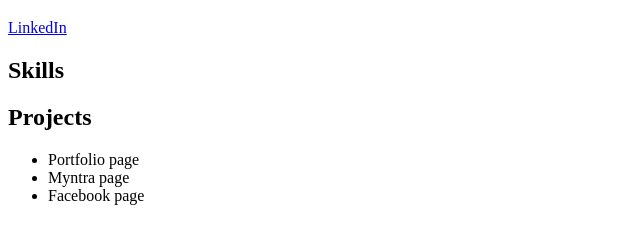
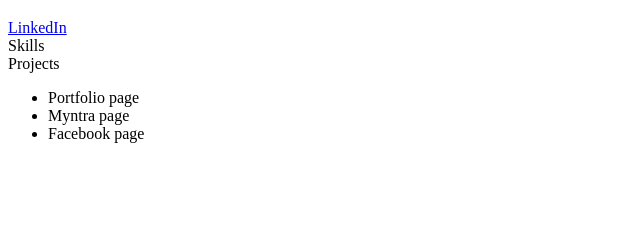
Before and after one commit to acciojob/portfolio-page-KnightRiderSharad, a website: page main.html in a window 1280 px wide. Shown: the part 373-616 px from the top of the page, without its empty margins (0-640 px from the left). Drawn offline with Linux system fonts and the light colour scheme.

Commit message:
new code completed

```diff
--- a/main.html
+++ b/main.html
@@ -12,17 +12,16 @@
 	<a href="https://www.linkedin.com/in/kumar-sharad-49a276129/" label ="linkedin">LinkedIn</label>
 
 	</a>
-	<section>
-		<h1 id="skills">Skills</h1>
+	<section id="skills">Skills</section>
 
 
-		<h1 id="projects">Projects</h1>
+		<section id="projects">Projects</section>
 		<ul>
 			<li>Portfolio page</li>
 			<li>Myntra page</li>
 			<li>Facebook page</li>
 		</ul>
-	</section>
+
 
     <script type="text/javascript" src="./script.js">
 </script>
```
